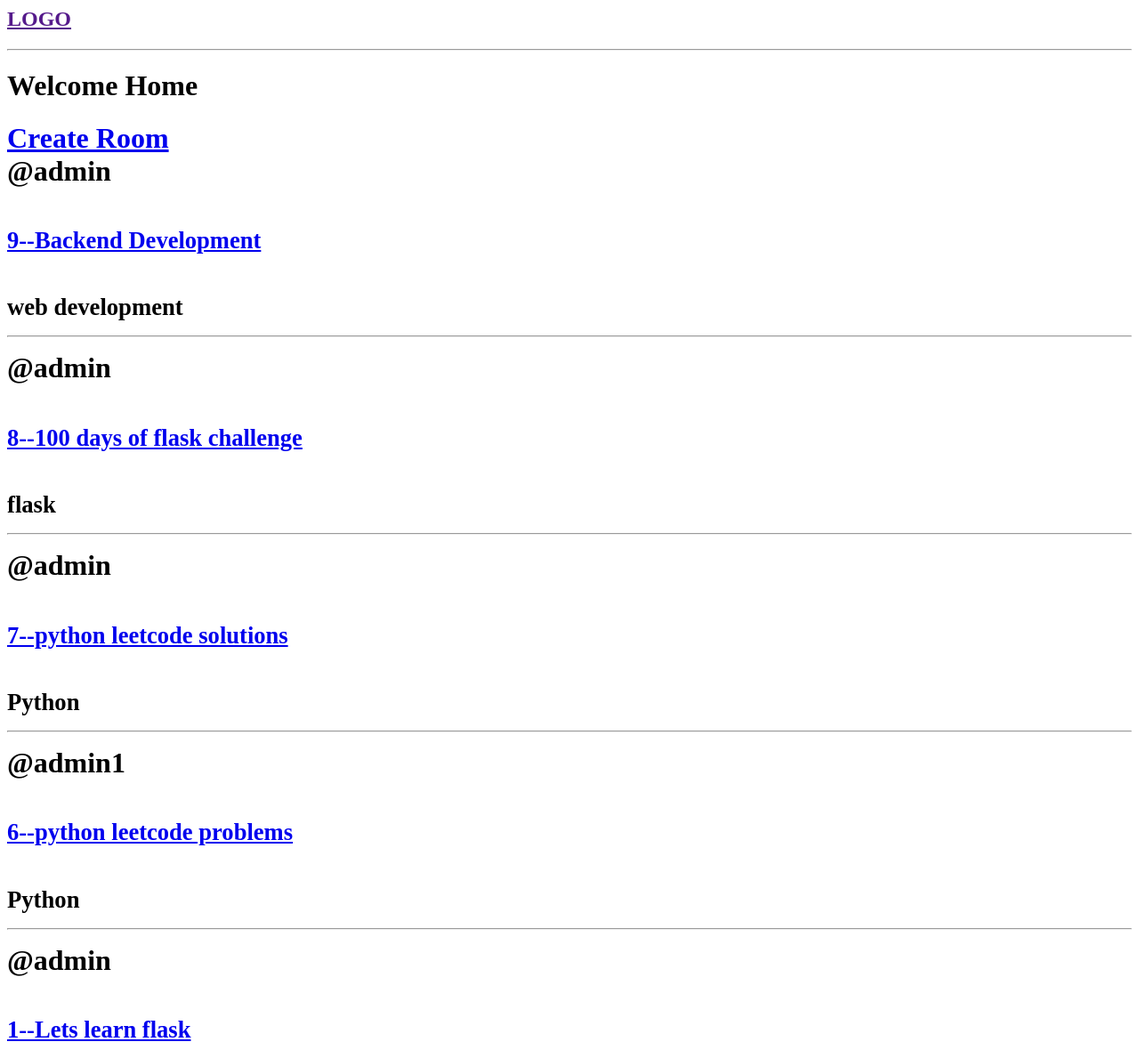
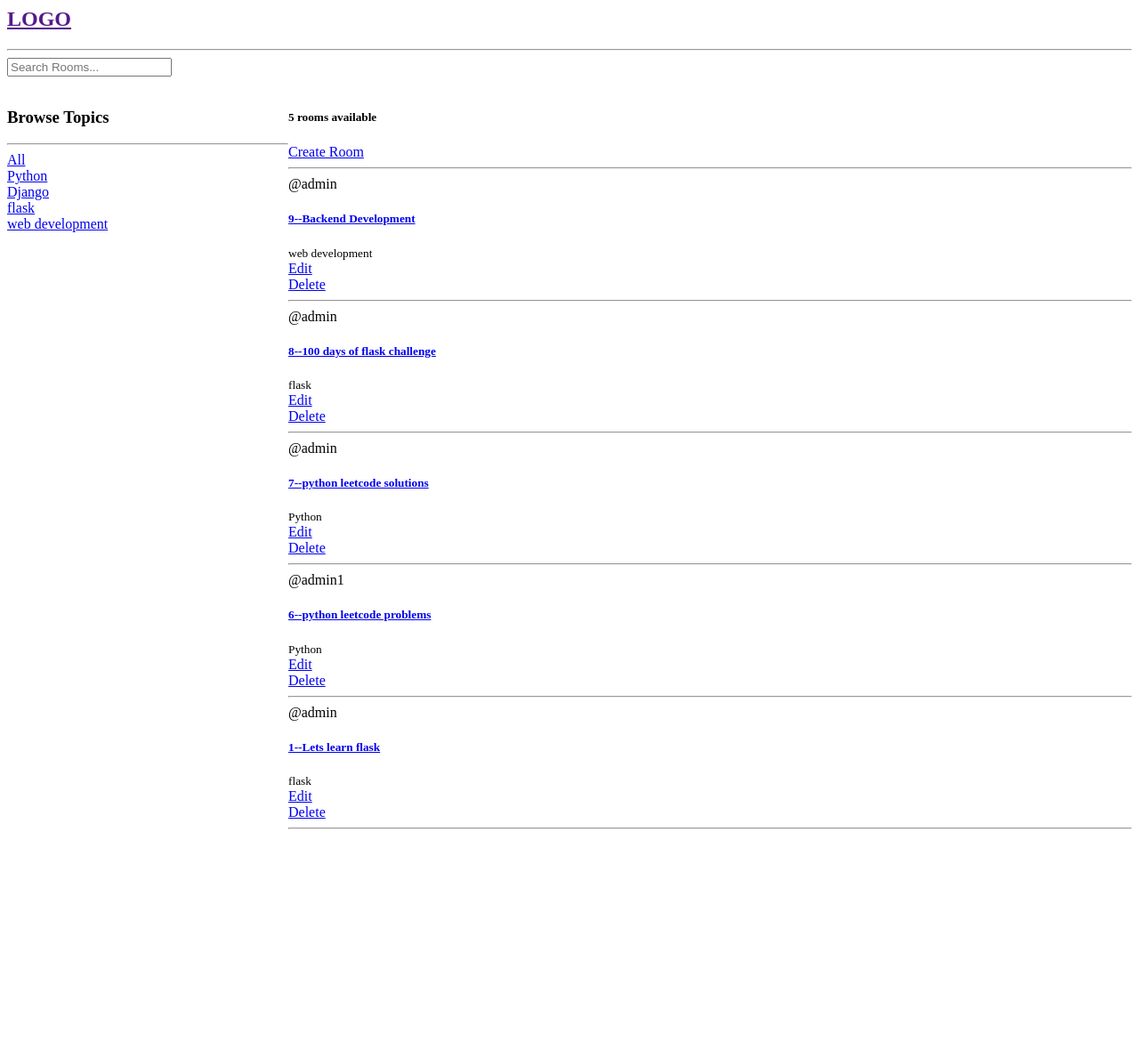
Before and after one commit to shrishail-0127/StudyBud, a Django app: page / in a window 1280 px wide. Shown: the top 1180 px of the page at 89% size. After the commit the page ends 932 px from the top, so only its background shows below. Run offline with Django 5.2, Linux system fonts and the light colour scheme; data comes from the database, SQL or seed files in the repository; both versions use the stored data as it was after the commit.

Commit message:
added search bar

```diff
--- a/base/templates/base/home.html
+++ b/base/templates/base/home.html
@@ -1,22 +1,50 @@
-{% extends "main.html" %}
+{% extends "main.html" %} {% block content %}
 
-{% block content %}
-<h1>Welcome Home<h1>
+<style>
+  .home-container {
+    display: grid;
+    grid-template-columns: 1fr 3fr;
+  }
+</style>
 
+<div class="home-container">
+  <div>
+    <h3>Browse Topics</h3>
+    <hr />
 
+    <div>
+      <a href=" {% url 'home'%}">All</a>
+    </div>
+
+    {% for topic in topics %}
+
+    <div>
+      <a href=" {% url 'home'%}?q={{topic.name}}">{{topic.name}}</a>
+    </div>
+
+    {% endfor %}
+  </div>
+
+  <div>
+    <h5>{{room_count}} rooms available</h5>
     <a href="{% url 'create-room' %}">Create Room </a>
+
+    <hr />
     {% for room in rooms %}
 
     <div>
-
-       <span> @{{room.host.username}}</span>
-       <h5> <a href=" {% url 'room' room.id %}" >{{room.id}}--{{room.name}} </a></h5>
-       <small>{{room.topic.name}}</small>
-       <hr>
+      <span> @{{room.host.username}}</span>
+      <h5>
+        <a href=" {% url 'room' room.id %}">{{room.id}}--{{room.name}} </a>
+      </h5>
+      <small>{{room.topic.name}}</small><br />
+      <a href=" {% url 'update-Room' room.id %}">Edit</a><br />
+      <a href=" {% url 'delete-Room' room.id %}">Delete</a>
+      <hr />
     </div>
 
-
-
     {% endfor %}
+  </div>
+</div>
 
 {% endblock %}
--- a/base/urls.py
+++ b/base/urls.py
@@ -7,4 +7,6 @@ urlpatterns = [
     path('',views.home,name='home'),
     path('room/<int:pk>/', views.room, name='room'),
     path('create-room/',views.createRoom, name="create-room"),
+    path('update-room/<int:pk>/',views.updateRoom, name='update-Room'),
+    path('delete-room/<int:pk>/', views.deleteRoom, name='delete-Room'),
 ]
--- a/base/views.py
+++ b/base/views.py
@@ -1,6 +1,7 @@
 from django.shortcuts import render,redirect
 from django.http import HttpResponse
-from .models import Room
+from django.db.models  import Q
+from .models import Room, Topic
 from . forms import RoomForm
 
 # Create your views here.
@@ -8,8 +9,16 @@ from . forms import RoomForm
 
 
 def home(request):
-    rooms = Room.objects.all()
-    context = {'rooms':rooms}
+    q = request.GET.get('q') if request.GET.get('q') !=  None  else ''
+    rooms = Room.objects.filter(
+        Q(topic__name__icontains = q) |
+        Q(name__icontains = q) |
+        Q(description__icontains = q)
+    )
+
+    topics = Topic.objects.all()
+    room_count = rooms.count()
+    context = {'rooms':rooms, 'topics':topics,'room_count':room_count}
     return render(request, 'base/home.html',context)
 
 def room(request,pk):
@@ -30,3 +39,30 @@ def createRoom(request):
 
     context = {'form':form}
     return render(request, 'base/room_form.html',context)
+
+
+def updateRoom(request,pk):
+    room = Room.objects.get(id = pk)
+    form = RoomForm(instance=room)
+    if request.method == 'POST':
+
+        form = RoomForm(request.POST, instance=room)
+        if form.is_valid():
+            form.save()
+            return redirect('home')
+
+
+    context = {'form':form}
+    return render(request, 'base/room_form.html', context)
+
+
+def deleteRoom(request,pk):
+
+    room = Room.objects.get(id=pk)
+
+    if request.method == 'POST':
+        room.delete()
+        return redirect('home')
+
+    context = {'room':room}
+    return render(request,'base/delete.html', context)
--- a/templates/navbar.html
+++ b/templates/navbar.html
@@ -1,9 +1,10 @@
 <nav>
-     <a href=""> <h1>LOGO</h1> </a>
-     <hr>
+  <a href=""> <h1>LOGO</h1> </a>
+  <hr />
 
+  <form method="GET" action="{% url 'home' %}">
+    <input type="text" name="q" placeholder="Search Rooms..." />
+  </form>
 </nav>
 
-{% block content %}
-
-{% endblock %}
+{% block content %} {% endblock %}
```
Also changed, not shown: base/templates/base/delete.html (added, +18 -0 lines), db.sqlite3.
